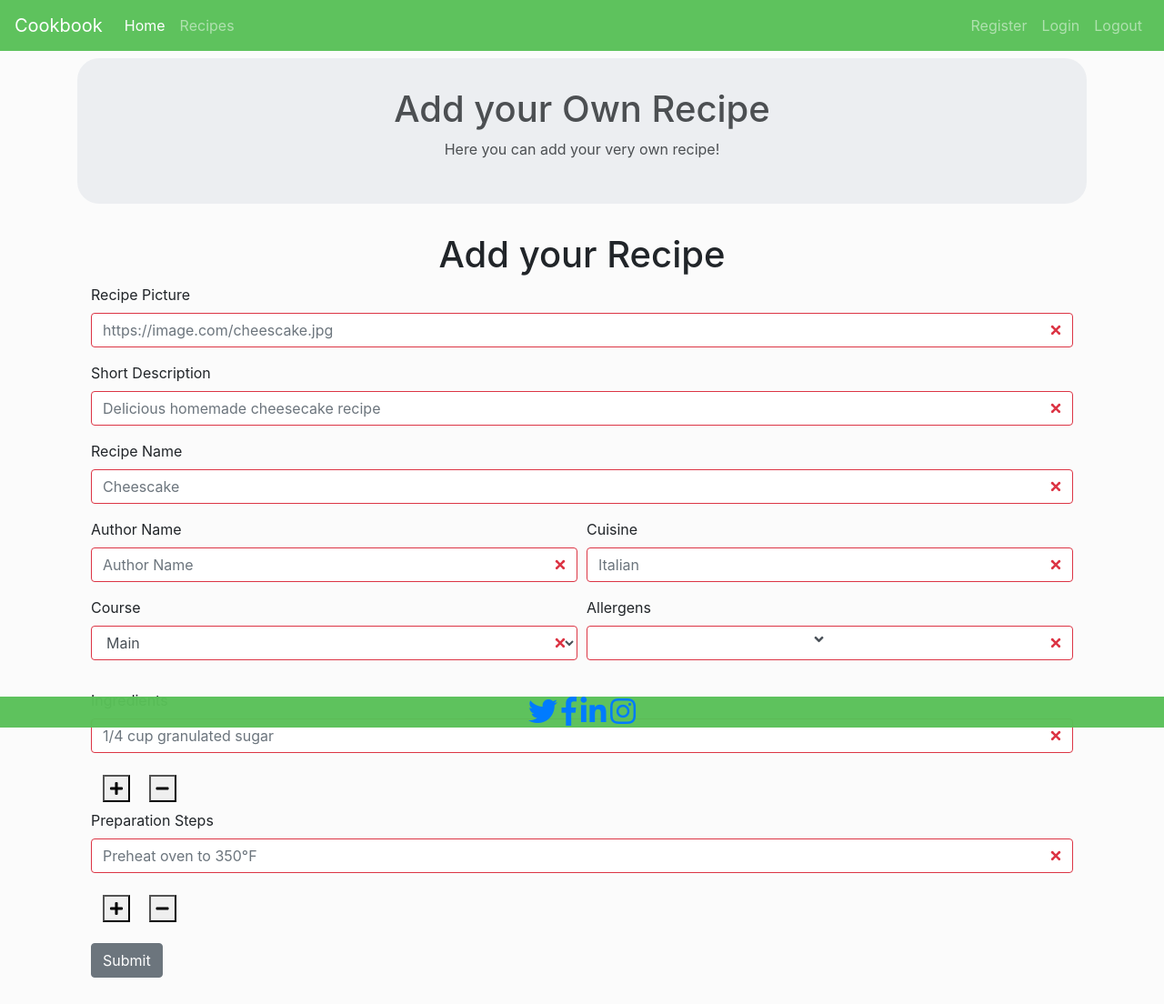
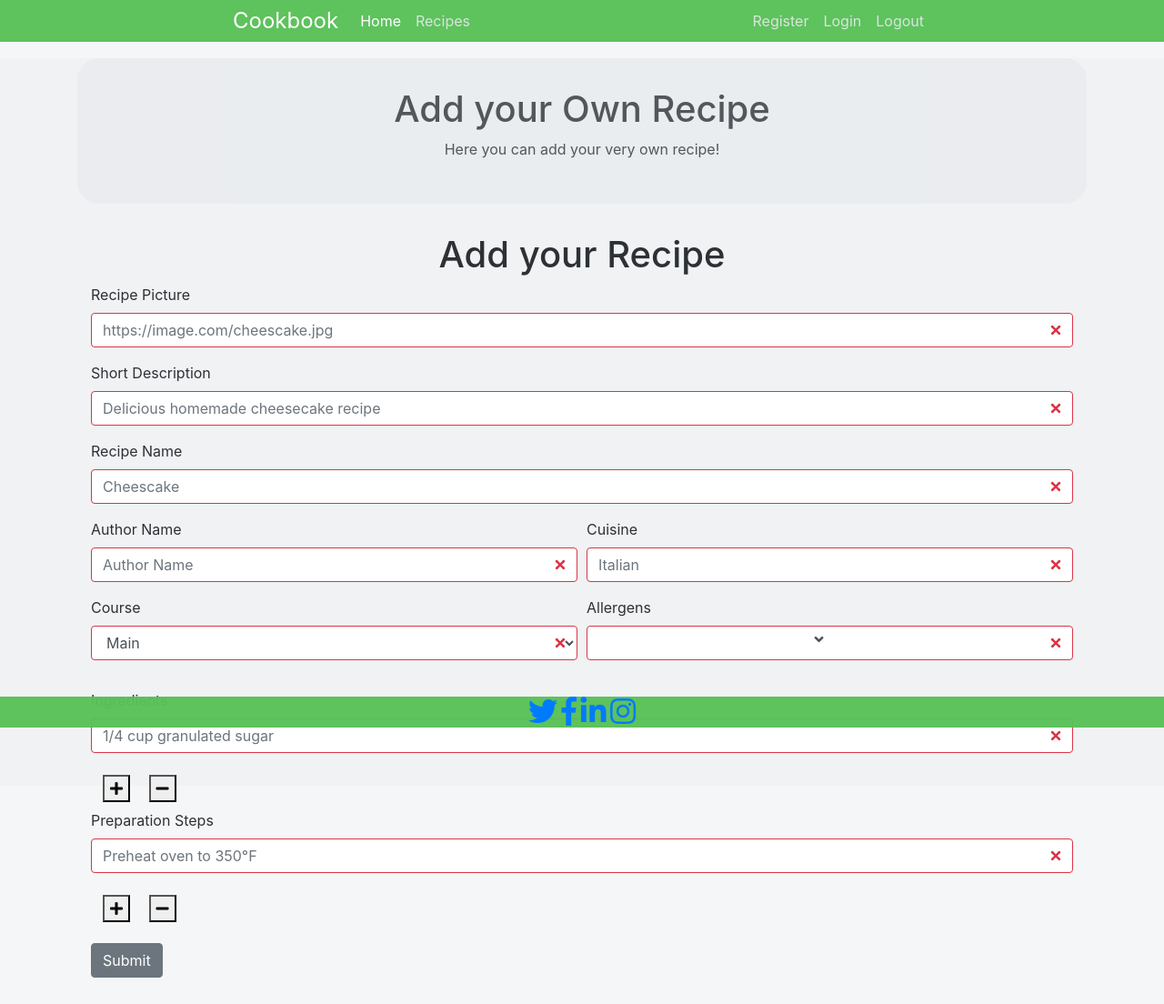
Before and after one commit to Luciano-Lima/myCookbook, a Flask app: page /insert_recipe in a window 1280 px wide. Shown: the top 1104 px of the page at 91% size. Run offline with Flask 2, Linux system fonts and the light colour scheme; some libraries are stand-ins or nearby versions.

Commit message:
Styling the recipes

```diff
--- a/static/css/style.css
+++ b/static/css/style.css
@@ -1,15 +1,29 @@
 body, html {
 	height: 100%;
 	margin: 0;
-	background-color: #fbfbfb;
+	background-color: #e9ecef70;
 	padding: 0;
+	color: #2d3136;
 }
+        /*---------------------------------*/
+
+/*Navbar*/
 
 /*Navbar background color;*/
 .bg-dark {
     background-color: #59c058f7!important;
+    padding: 0 20% 0 20%;
 }
 
+.navbar-dark .navbar-nav .nav-link {
+    color: #e9ecefde;
+}
+
+.navbar-dark .navbar-brand {
+    color: #fff;
+    font-size: 1.5em;
+}
+        /*---------------------------------*/
 /*Background img for home page*/
 .backImg {
 	background-repeat: no-repeat;
@@ -19,7 +33,9 @@
     position: absolute;
 }
 
+    /*---------------------------------*/
 
+/*index*/
 .container {
     margin-bottom: 50px;
     margin-top: 50px;
@@ -29,13 +45,11 @@
     padding: 0;
 }
 
-
 #homeJumbotron {
     float: right;
      margin-top: 4rem;
      width: inherit;
 }
-
 
 .jumbotron {
     padding: 2rem 1rem;
@@ -49,6 +63,8 @@
     font-size: 50px;
     font-family: 'Literata', serif;
 }
+
+      /*---------------------------------*/
 
     /*Browse recipes*/
 #menus {
@@ -68,6 +84,11 @@
 }
 
     /*Card for all recipes*/
+.card {
+    height: 98%;
+}
+
+
 .recipe-header {
     margin: 80px 0px 40px;
     text-align: center;
```
